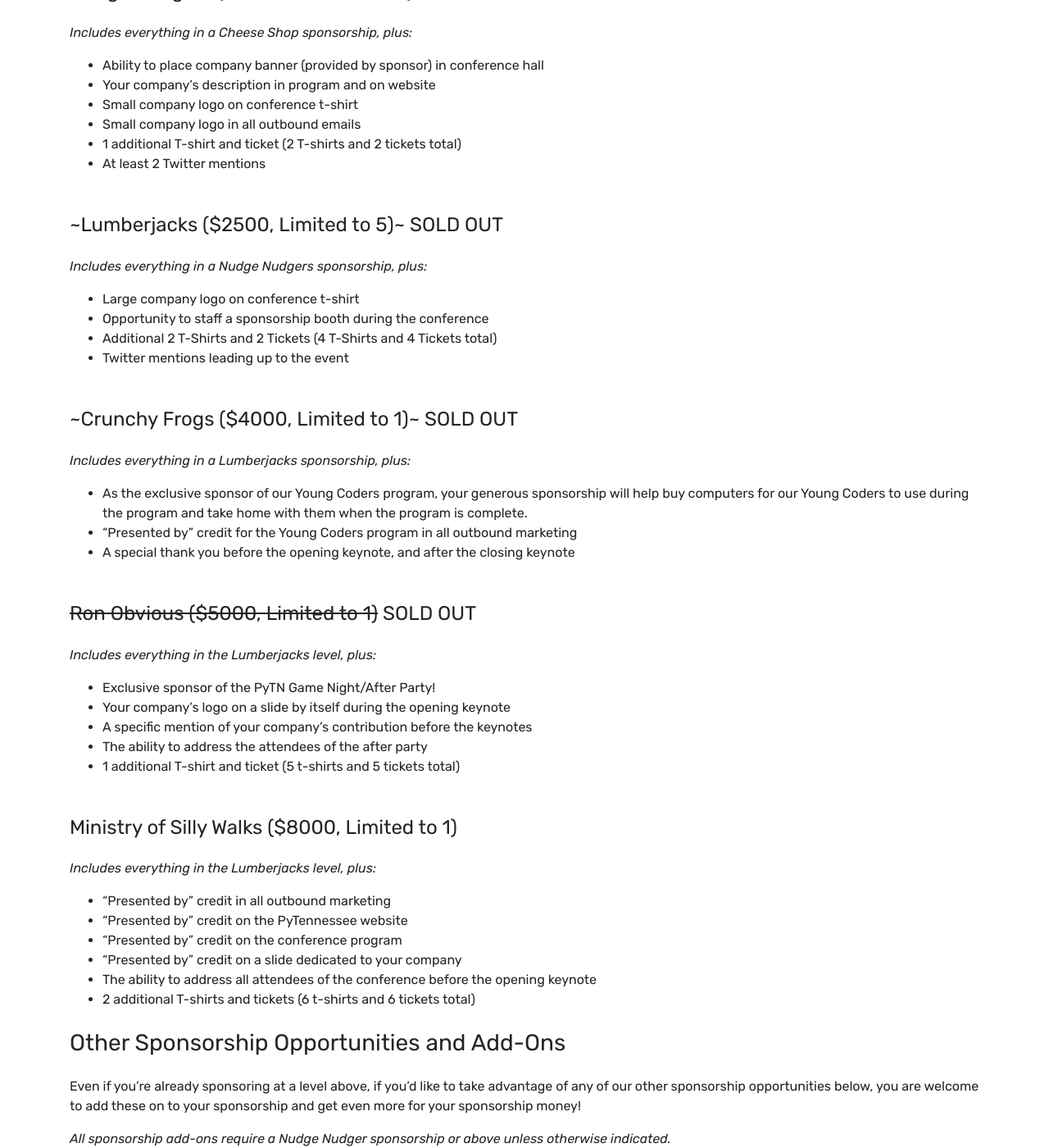
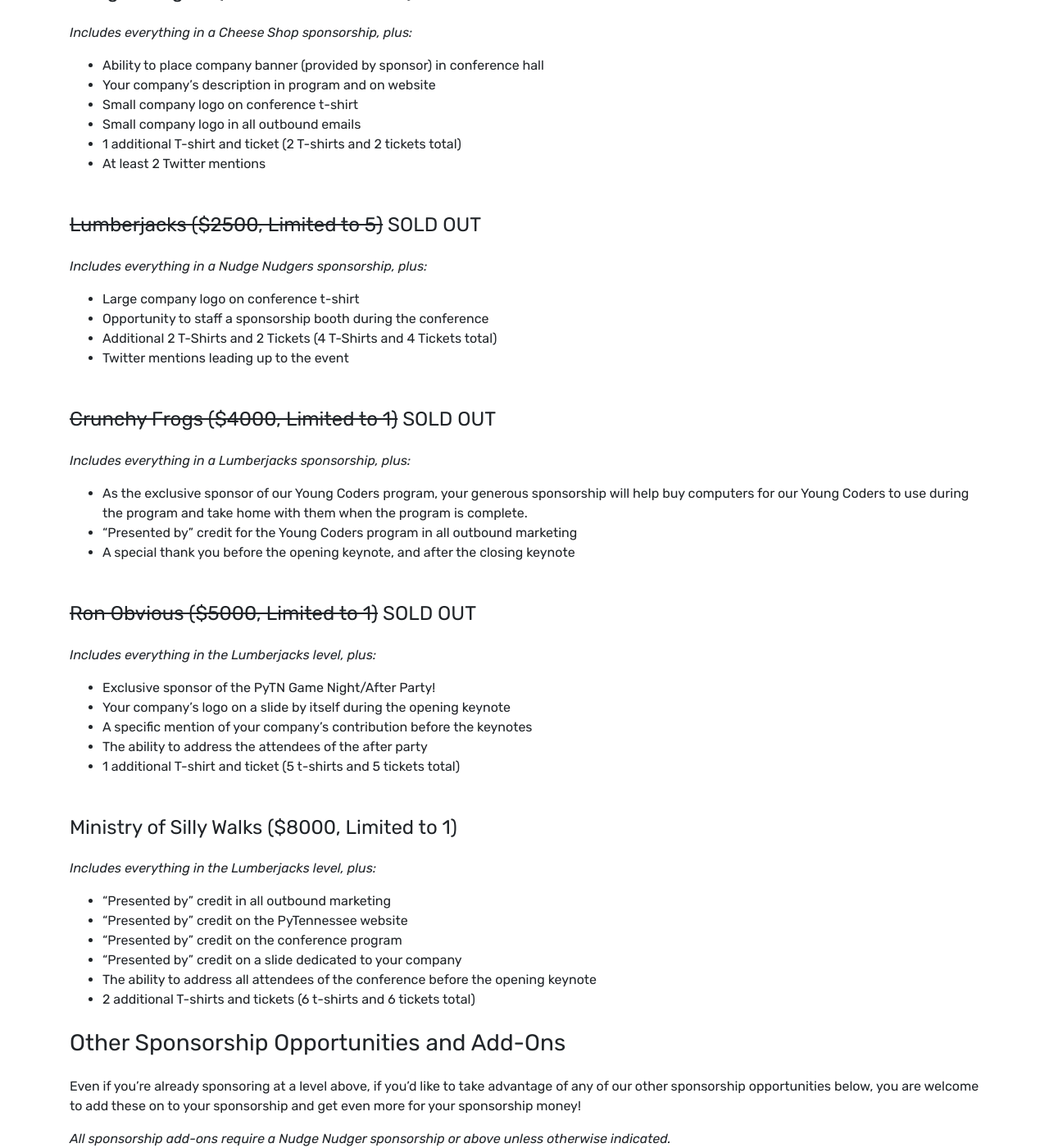
Before and after one commit to pytennessee/pytn-2020, a Jekyll site: the page built from sponsors/prospectus.md, in a window 1280 px wide and 1400 px high, scrolled down 1867 px. Shown: the whole window at 82% size. Built offline with Jekyll 4.4.1, drawn with Linux system fonts in a browser that asks for light colours; some of the changed text lies outside the part shown.

```diff
--- a/sponsors/prospectus.md
+++ b/sponsors/prospectus.md
@@ -65,7 +65,7 @@ _Includes everything in a Cheese Shop sponsorship, plus:_
 - 1 additional T-shirt and ticket (2 T-shirts and 2 tickets total)
 - At least 2 Twitter mentions
 
-#### ~Lumberjacks (\$2500, Limited to 5)~ SOLD OUT
+#### ~~Lumberjacks (\$2500, Limited to 5)~~ SOLD OUT
 
 _Includes everything in a Nudge Nudgers sponsorship, plus:_
 
@@ -74,7 +74,7 @@ _Includes everything in a Nudge Nudgers sponsorship, plus:_
 - Additional 2 T-Shirts and 2 Tickets (4 T-Shirts and 4 Tickets total)
 - Twitter mentions leading up to the event
 
-#### ~Crunchy Frogs (\$4000, Limited to 1)~ SOLD OUT
+#### ~~Crunchy Frogs (\$4000, Limited to 1)~~ SOLD OUT
 
 _Includes everything in a Lumberjacks sponsorship, plus:_
 
@@ -109,7 +109,7 @@ Even if you’re already sponsoring at a level above, if you’d like to take ad
 
 _All sponsorship add-ons require a Nudge Nudger sponsorship or above unless otherwise indicated._
 
-#### ~Lanyards (\$500)~ SOLD OUT
+#### ~~Lanyards (\$500)~~ SOLD OUT
 
 There are only a few items at the conference that every attendee receives, but a lanyard is one of them, and your company's branding would look great on it.
 
@@ -117,7 +117,7 @@ There are only a few items at the conference that every attendee receives, but a
 
 Your company’s logo placed by the day’s coffee will let everyone know the coffee they’re drinking was provided by you!
 
-#### ~Conference Badges (\$1000)~ SOLD OUT
+#### ~~Conference Badges (\$1000)~~ SOLD OUT
 
 Every attendee gets a conference badge, and if you choose to sponsor the badges, then every conference badge will have your logo on it.
 
```
